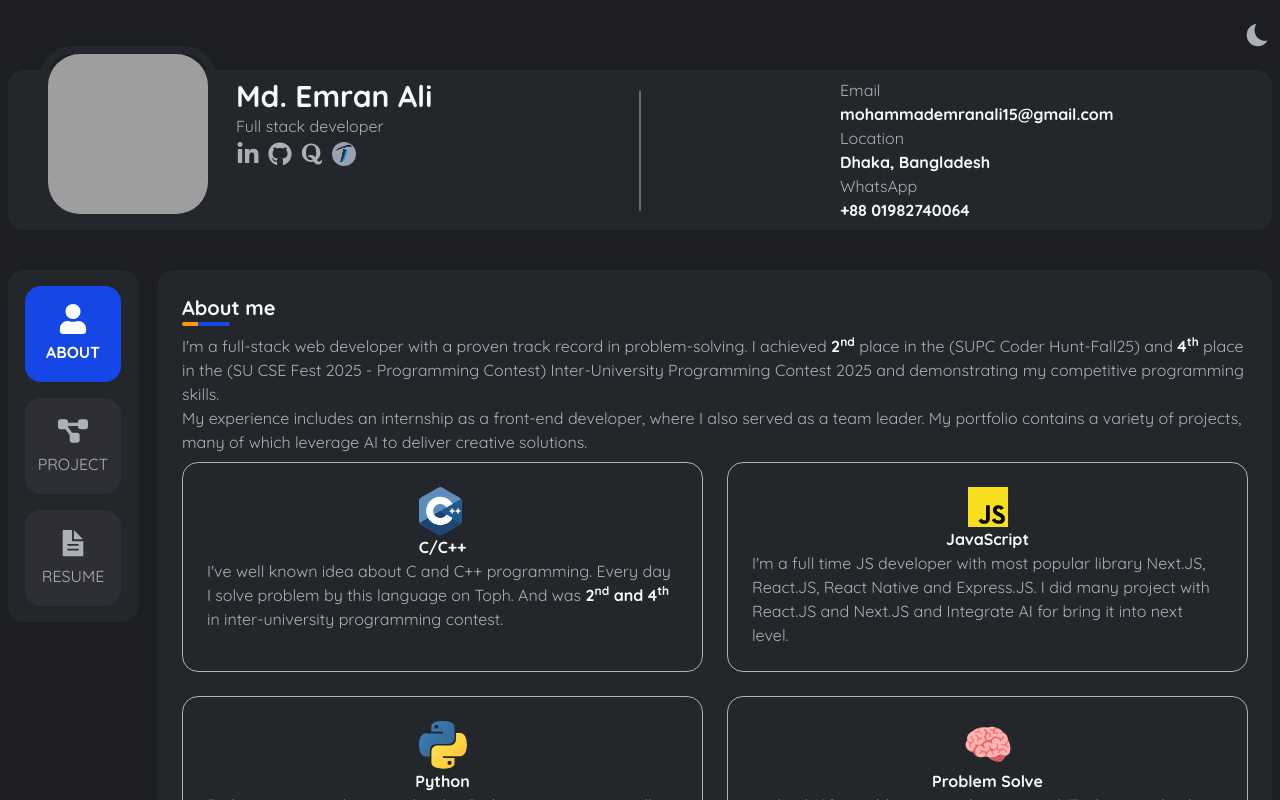
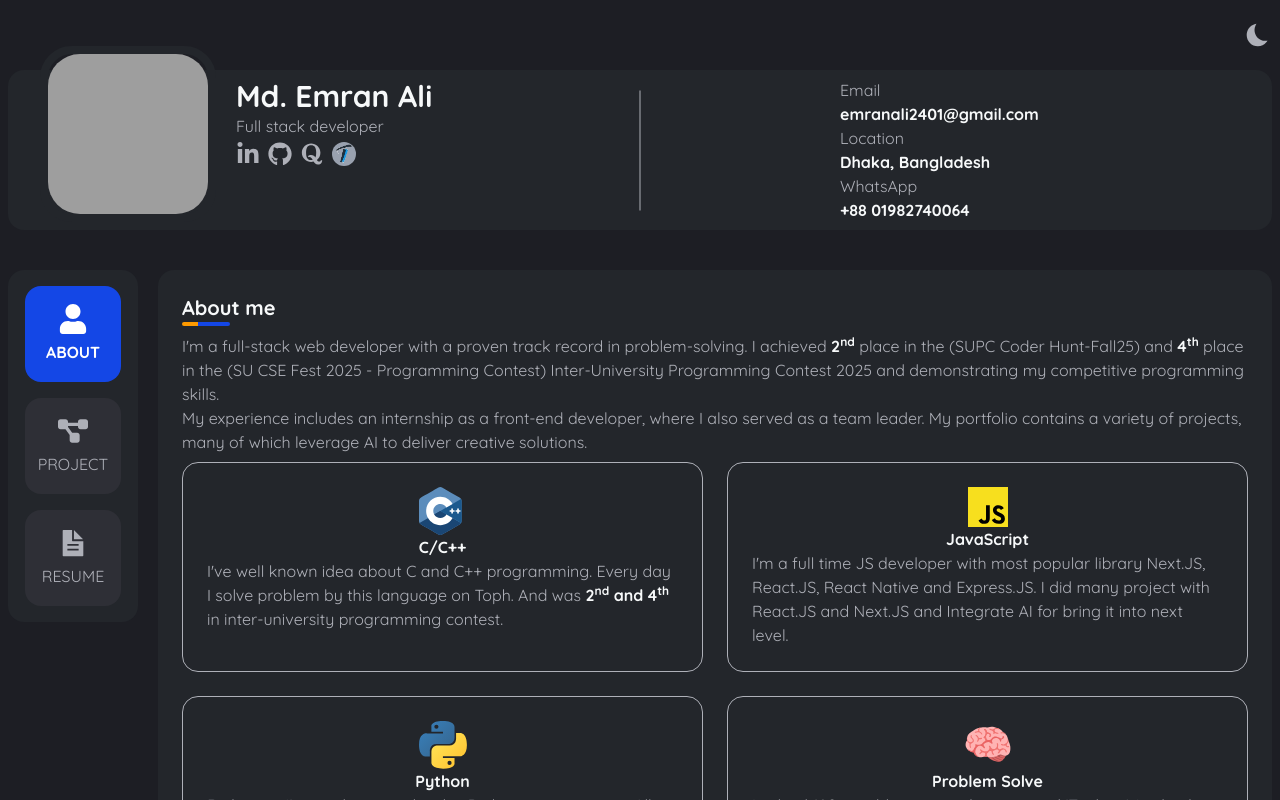
Before and after one commit to EmranAli-15/My-Portfolio, a React (Vite) app: page / in a window 1280 px wide. Shown: the top 800 px of the page. Built offline with nearby package versions, Linux system fonts and the light colour scheme; grey boxes are pictures that could not be loaded; a web font is replaced by a local one.

Commit message:
ui update

```diff
--- a/src/app/pages/Home.tsx
+++ b/src/app/pages/Home.tsx
@@ -42,7 +42,7 @@ export default function Home() {
 
                 <div>
                     <p>Email</p>
-                    <h1 className="heading font-semibold">mohammademranali15@gmail.com</h1>
+                    <h1 className="heading font-semibold">emranali2401@gmail.com</h1>
                     <p>Location</p>
                     <h1 className="heading font-semibold">Dhaka, Bangladesh</h1>
                     <p>WhatsApp</p>
```
